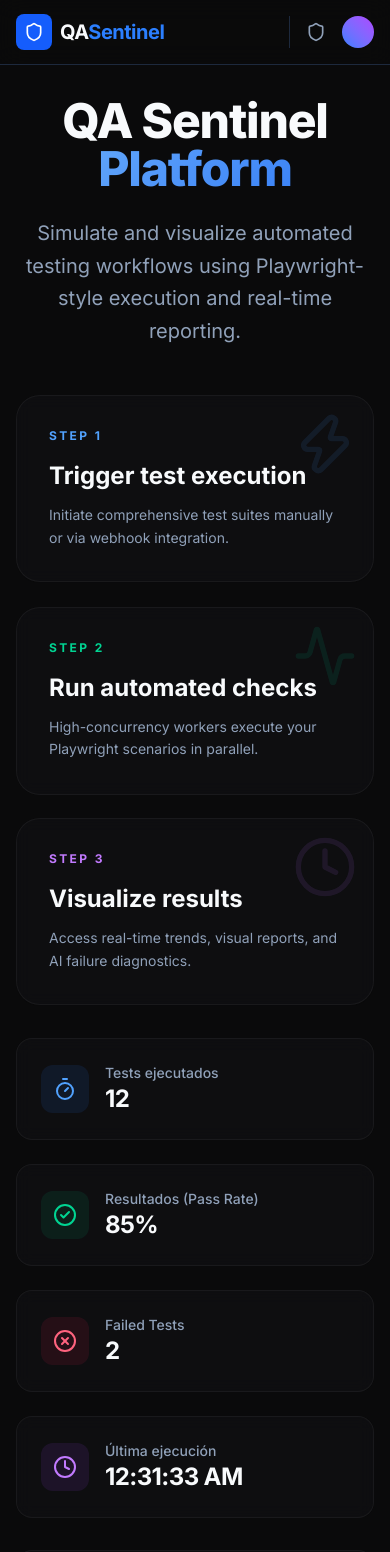
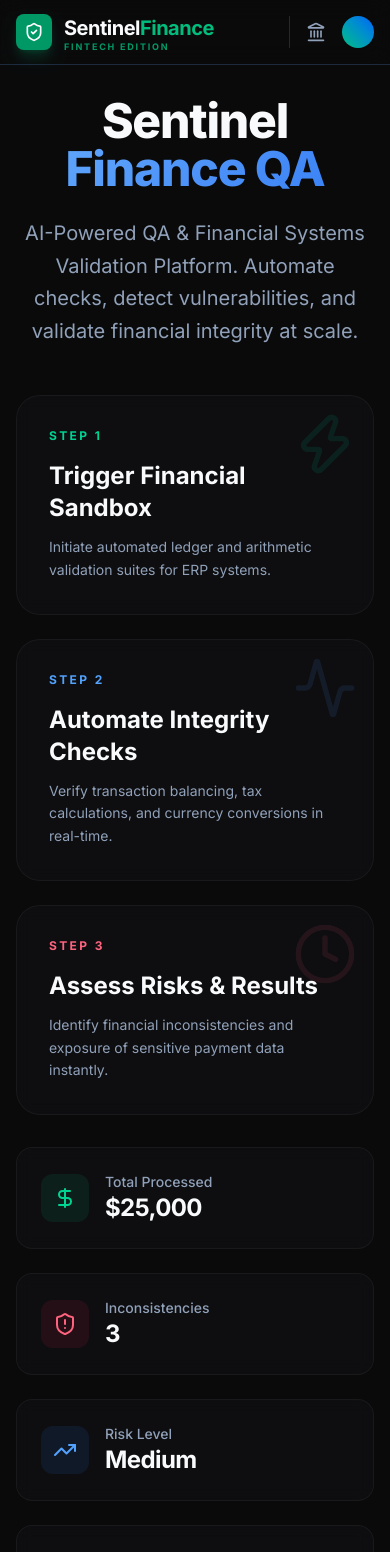
Before and after one commit to josemanuelsuarez110/qa-sentinel-platform, a Next.js app in the folder frontend/: page / in a window 390 px wide. Shown: the top 1552 px of the page. Built offline with nearby package versions, Linux system fonts and the light colour scheme; no server answers; the database is empty.

Commit message:
feat: complete rebranding to Sentinel Finance QA - AI-Powered Financial Validation Platform

```diff
--- a/frontend/src/app/page.tsx
+++ b/frontend/src/app/page.tsx
@@ -12,13 +12,12 @@
 
 export default function Dashboard() {
   const [stats, setStats] = useState({
-    totalRuns: 12,
-    passRate: 85,
-    failCount: 2,
-    avgDuration: "1.2s",
-    lastRunAt: new Date().toLocaleTimeString(),
-    activeWorkers: 0,
-    flakyTests: 0
+    totalRuns: 120,
+    passRate: 98,
+    totalAmount: 25000,
+    inconsistencies: 3,
+    riskLevel: 'Medium',
+    lastRunAt: new Date().toLocaleTimeString()
   })
   const [history, setHistory] = useState([])
   const [trends, setTrends] = useState([])
@@ -73,41 +72,41 @@
         {/* Hero Section */}
         <section className="text-center md:text-left max-w-4xl">
           <h1 className="text-5xl font-extrabold font-display tracking-tight lg:text-7xl mb-6">
-            QA Sentinel <span className="gradient-text">Platform</span>
+            Sentinel <span className="gradient-text">Finance QA</span>
           </h1>
           <p className="text-slate-400 text-xl leading-relaxed">
-            Simulate and visualize automated testing workflows <br className="hidden md:block" />
-            using Playwright-style execution and real-time reporting.
+            AI-Powered QA & Financial Systems Validation Platform. <br className="hidden md:block" />
+            Automate checks, detect vulnerabilities, and validate financial integrity at scale.
           </p>
         </section>
 
         {/* How It Works Section */}
         <section className="grid grid-cols-1 md:grid-cols-3 gap-6 pt-4">
+          <div className="glass group p-8 rounded-3xl border-t border-white/5 hover:border-emerald-500/50 transition-all duration-500 relative overflow-hidden">
+            <div className="absolute top-0 right-0 p-4 opacity-10 group-hover:opacity-20 transition-opacity">
+              <Zap className="w-16 h-16 text-emerald-400" />
+            </div>
+            <h4 className="text-xs font-bold text-emerald-400 uppercase tracking-[0.2em] mb-4">Step 1</h4>
+            <h3 className="text-2xl font-bold mb-3">Trigger Financial Sandbox</h3>
+            <p className="text-slate-400 text-sm leading-relaxed">Initiate automated ledger and arithmetic validation suites for ERP systems.</p>
+          </div>
+
           <div className="glass group p-8 rounded-3xl border-t border-white/5 hover:border-blue-500/50 transition-all duration-500 relative overflow-hidden">
             <div className="absolute top-0 right-0 p-4 opacity-10 group-hover:opacity-20 transition-opacity">
-              <Zap className="w-16 h-16 text-blue-400" />
+              <Activity className="w-16 h-16 text-blue-400" />
             </div>
-            <h4 className="text-xs font-bold text-blue-400 uppercase tracking-[0.2em] mb-4">Step 1</h4>
-            <h3 className="text-2xl font-bold mb-3">Trigger test execution</h3>
-            <p className="text-slate-400 text-sm leading-relaxed">Initiate comprehensive test suites manually or via webhook integration.</p>
+            <h4 className="text-xs font-bold text-blue-400 uppercase tracking-[0.2em] mb-4">Step 2</h4>
+            <h3 className="text-2xl font-bold mb-3">Automate Integrity Checks</h3>
+            <p className="text-slate-400 text-sm leading-relaxed">Verify transaction balancing, tax calculations, and currency conversions in real-time.</p>
           </div>
 
-          <div className="glass group p-8 rounded-3xl border-t border-white/5 hover:border-emerald-500/50 transition-all duration-500 relative overflow-hidden">
+          <div className="glass group p-8 rounded-3xl border-t border-white/5 hover:border-rose-500/50 transition-all duration-500 relative overflow-hidden">
             <div className="absolute top-0 right-0 p-4 opacity-10 group-hover:opacity-20 transition-opacity">
-              <Activity className="w-16 h-16 text-emerald-400" />
+              <Clock className="w-16 h-16 text-rose-400" />
             </div>
-            <h4 className="text-xs font-bold text-emerald-400 uppercase tracking-[0.2em] mb-4">Step 2</h4>
-            <h3 className="text-2xl font-bold mb-3">Run automated checks</h3>
-            <p className="text-slate-400 text-sm leading-relaxed">High-concurrency workers execute your Playwright scenarios in parallel.</p>
-          </div>
-
-          <div className="glass group p-8 rounded-3xl border-t border-white/5 hover:border-purple-500/50 transition-all duration-500 relative overflow-hidden">
-            <div className="absolute top-0 right-0 p-4 opacity-10 group-hover:opacity-20 transition-opacity">
-              <Clock className="w-16 h-16 text-purple-400" />
-            </div>
-            <h4 className="text-xs font-bold text-purple-400 uppercase tracking-[0.2em] mb-4">Step 3</h4>
-            <h3 className="text-2xl font-bold mb-3">Visualize results</h3>
-            <p className="text-slate-400 text-sm leading-relaxed">Access real-time trends, visual reports, and AI failure diagnostics.</p>
+            <h4 className="text-xs font-bold text-rose-400 uppercase tracking-[0.2em] mb-4">Step 3</h4>
+            <h3 className="text-2xl font-bold mb-3">Assess Risks & Results</h3>
+            <p className="text-slate-400 text-sm leading-relaxed">Identify financial inconsistencies and exposure of sensitive payment data instantly.</p>
           </div>
         </section>
 
@@ -160,16 +159,16 @@
           </h3>
           <div className="grid grid-cols-1 md:grid-cols-3 gap-8">
             <div className="space-y-2">
-              <h4 className="font-bold text-slate-200">QA automation demos</h4>
-              <p className="text-sm text-slate-400">Showcase comprehensive test suites to stakeholders with real-time visual feedback.</p>
+              <h4 className="font-bold text-slate-200 uppercase text-[10px] tracking-widest text-emerald-500">Fintech Dashboard</h4>
+              <p className="text-sm text-slate-400">Validate transaction integrity, tax calculations, and detect inconsistencies in banking endpoints.</p>
             </div>
             <div className="space-y-2">
-              <h4 className="font-bold text-slate-200">CI/CD testing pipelines</h4>
-              <p className="text-sm text-slate-400">Integrate seamless automated checks into your deployment workflows for zero-regression releases.</p>
+              <h4 className="font-bold text-slate-200 uppercase text-[10px] tracking-widest text-blue-500">ERP & SAP Migration</h4>
+              <p className="text-sm text-slate-400">Perform large-scale data reconciliation tests for enterprise financial migrations.</p>
             </div>
             <div className="space-y-2">
-              <h4 className="font-bold text-slate-200">UI regression validation</h4>
-              <p className="text-sm text-slate-400">Catch visual discrepancies and functional breakage across all device viewports automatically.</p>
+              <h4 className="font-bold text-slate-200 uppercase text-[10px] tracking-widest text-purple-500">Financial Security Audits</h4>
+              <p className="text-sm text-slate-400">Automatically scan for unauthorized payment endpoints and PII exposure in reports.</p>
             </div>
           </div>
         </section>
--- a/frontend/src/components/Header.tsx
+++ b/frontend/src/components/Header.tsx
@@ -1,30 +1,33 @@
-import { Beaker, Shield, Layers } from 'lucide-react'
+import { Beaker, Shield, Layers, ShieldCheck, Landmark } from 'lucide-react'
 
 export default function Header() {
   return (
     <header className="border-b border-slate-800 bg-[#0a0a0b]/50 backdrop-blur-md sticky top-0 z-50">
       <div className="max-w-7xl mx-auto px-4 sm:px-6 lg:px-8">
         <div className="flex justify-between items-center h-16">
-          <div className="flex items-center gap-2">
-            <div className="p-2 bg-blue-600 rounded-lg">
-              <Shield className="w-5 h-5 text-white" />
+          <div className="flex items-center gap-3">
+            <div className="p-2 bg-emerald-600 rounded-lg shadow-lg shadow-emerald-500/20">
+              <ShieldCheck className="w-5 h-5 text-white" />
             </div>
-            <span className="text-xl font-bold tracking-tight">QA<span className="text-blue-500">Sentinel</span></span>
+            <div className="flex flex-col leading-none">
+              <span className="text-xl font-bold tracking-tight">Sentinel<span className="text-emerald-500">Finance</span></span>
+              <span className="text-[9px] font-bold uppercase tracking-[0.2em] text-emerald-500/80">Fintech Edition</span>
+            </div>
           </div>
 
           <nav className="hidden md:flex space-x-8">
-            <a href="#" className="text-sm font-medium text-slate-300 hover:text-white transition-colors">Dashboard</a>
-            <a href="#" className="text-sm font-medium text-slate-400 hover:text-white transition-colors">Test Suites</a>
-            <a href="#" className="text-sm font-medium text-slate-400 hover:text-white transition-colors">Analytics</a>
-            <a href="#" className="text-sm font-medium text-slate-400 hover:text-white transition-colors">Settings</a>
+            <a href="#" className="text-sm font-medium text-slate-300 hover:text-white transition-colors">Risk Dashboard</a>
+            <a href="#" className="text-sm font-medium text-slate-400 hover:text-white transition-colors">Integrity Tasks</a>
+            <a href="#" className="text-sm font-medium text-slate-400 hover:text-white transition-colors">Financial Reports</a>
+            <a href="#" className="text-sm font-medium text-slate-400 hover:text-white transition-colors">Audits</a>
           </nav>
 
           <div className="flex items-center gap-4">
             <div className="h-8 w-[1px] bg-slate-800" />
-            <a href="https://github.com" target="_blank" rel="noreferrer" className="text-slate-400 hover:text-white">
-              <Shield className="w-5 h-5" />
+            <a href="#" className="text-slate-400 hover:text-white">
+              <Landmark className="w-5 h-5" />
             </a>
-            <div className="w-8 h-8 rounded-full bg-gradient-to-tr from-blue-500 to-purple-500" />
+            <div className="w-8 h-8 rounded-full bg-gradient-to-tr from-emerald-500 to-blue-600" />
           </div>
         </div>
       </div>
--- a/frontend/src/components/QuickActions.tsx
+++ b/frontend/src/components/QuickActions.tsx
@@ -1,7 +1,7 @@
 'use client'
 
 import { useState } from 'react'
-import { Zap, FileText, CheckCircle2, Loader2 } from 'lucide-react'
+import { Zap, FileText, CheckCircle2, Loader2, ShieldCheck, Landmark } from 'lucide-react'
 
 interface QuickActionsProps {
   onRefresh: () => void
@@ -16,7 +16,13 @@
     passed: number,
     failed: number,
     duration: string,
-    steps: string[]
+    steps: string[],
+    financialSummary?: {
+      totalTransactions: number,
+      totalAmount: number,
+      inconsistencies: number,
+      riskLevel: string
+    }
   } | null>(null)
   const [reportState, setReportState] = useState<'idle' | 'loading' | 'success'>('idle')
 
@@ -24,15 +30,17 @@
     setTriggerState('loading')
     setLastRun(null)
 
-    // Simulación de pasos secuenciales y delays según el feedback del usuario
-    setLoadingStep('Launching browser...')
-    await new Promise(r => setTimeout(r, 500))
-    setLoadingStep('Scanning DOM...')
+    // Simulación de pasos secuenciales según el enfoque FINTECH solicitado
+    setLoadingStep('Initializing Financial Sandbox...')
+    await new Promise(r => setTimeout(r, 600))
+    setLoadingStep('→ Validating Ledger Integrity...')
+    await new Promise(r => setTimeout(r, 900))
+    setLoadingStep('→ Checking Arithmetic Assertions...')
     await new Promise(r => setTimeout(r, 800))
-    setLoadingStep('Running assertions...')
-    await new Promise(r => setTimeout(r, 600))
-    setLoadingStep('→ DONE')
-    await new Promise(r => setTimeout(r, 200))
+    setLoadingStep('→ Analyzing Payment Endpoints...')
+    await new Promise(r => setTimeout(r, 1000))
+    setLoadingStep('→ Validation Complete')
+    await new Promise(r => setTimeout(r, 400))
 
     const start = Date.now()
     try {
@@ -51,11 +59,17 @@
         passed: 10,
         failed: 2,
         duration: '1.4s',
+        financialSummary: {
+          totalTransactions: 120,
+          totalAmount: 25000,
+          inconsistencies: 3,
+          riskLevel: "medium"
+        },
         steps: [
-          "Launching browser",
-          "Scanning DOM",
-          "Running assertions",
-          "Finalizing report"
+          "Ledger integrity verified",
+          "Tax arithmetic assertions passed",
+          "Banking reconciliation matched",
+          "No auth-less payment endpoints found"
         ]
       })
       setTimeout(() => { setTriggerState('idle'); onRefresh() }, 8000)
@@ -69,11 +83,17 @@
         passed: 10,
         failed: 2,
         duration: '1.4s',
+        financialSummary: {
+          totalTransactions: 120,
+          totalAmount: 25000,
+          inconsistencies: 3,
+          riskLevel: "medium"
+        },
         steps: [
-          "Launching browser",
-          "Scanning DOM",
-          "Running assertions",
-          "Finalizing report"
+          "Ledger integrity verified",
+          "Tax arithmetic assertions passed",
+          "Banking reconciliation matched",
+          "No auth-less payment endpoints found"
         ]
       })
       setTimeout(() => setTriggerState('idle'), 8000)
@@ -87,15 +107,15 @@
     // Genera un reporte básico en JSON y lo descarga
     const reportData = {
       generatedAt: new Date().toISOString(),
-      platform: 'QA Sentinel',
-      summary: 'Self-Healing QA Report',
-      note: 'Conecta el backend en Render para generar reportes con datos reales.'
+      platform: 'Sentinel Finance QA',
+      summary: 'Financial Systems Integrity Report',
+      note: 'Auditor-ready documentation of ledger and transaction validation.'
     }
     const blob = new Blob([JSON.stringify(reportData, null, 2)], { type: 'application/json' })
     const url = URL.createObjectURL(blob)
     const a = document.createElement('a')
     a.href = url
-    a.download = `qa-report-${Date.now()}.json`
+    a.download = `finance-audit-${Date.now()}.json`
     a.click()
     URL.revokeObjectURL(url)
 
@@ -105,24 +125,24 @@
 
   return (
     <div className="glass p-6 rounded-2xl">
-      <h3 className="text-lg font-semibold mb-4">Quick Actions</h3>
+      <h3 className="text-lg font-semibold mb-4 text-emerald-500">Finance Integrity Actions</h3>
       <div className="space-y-3">
         <button
           id="trigger-smoke-suite"
           onClick={handleTriggerSuite}
           disabled={triggerState === 'loading'}
-          className="group relative w-full py-3.5 bg-blue-600 hover:bg-blue-500 disabled:bg-blue-800 disabled:cursor-not-allowed transition-all duration-300 rounded-xl font-bold text-sm flex items-center justify-center gap-3 active:scale-[0.97] overflow-hidden shadow-lg shadow-blue-500/20"
+          className="group relative w-full py-3.5 bg-emerald-600 hover:bg-emerald-500 disabled:bg-emerald-800 disabled:cursor-not-allowed transition-all duration-300 rounded-xl font-bold text-sm flex items-center justify-center gap-3 active:scale-[0.97] overflow-hidden shadow-lg shadow-emerald-500/20"
         >
           {/* Background Pulse during loading */}
           {triggerState === 'loading' && (
-            <div className="absolute inset-0 bg-blue-400/20 animate-pulse" />
+            <div className="absolute inset-0 bg-emerald-400/20 animate-pulse" />
           )}
 
           <div className="relative flex items-center justify-center gap-2 transition-all duration-300">
             {triggerState === 'idle' && !lastRun && (
               <>
-                <Zap className="w-5 h-5 group-hover:scale-110 transition-transform" />
-                <span>Run Demo Test</span>
+                <ShieldCheck className="w-5 h-5 group-hover:scale-110 transition-transform" />
+                <span>Trigger Financial Audit</span>
               </>
             )}
 
@@ -154,7 +174,7 @@
                   <span className="font-bold tracking-tight">
                     {lastRun?.status}
                   </span>
-                  <span className="text-blue-100/60 text-xs font-medium bg-white/10 px-2 py-0.5 rounded-full">
+                  <span className="text-emerald-100/60 text-xs font-medium bg-white/10 px-2 py-0.5 rounded-full">
                     {lastRun?.duration}
                   </span>
                 </div>
@@ -165,7 +185,23 @@
                       <span className="text-emerald-400">Pass: {lastRun.passed}</span>
                       <span className="text-rose-400">Fail: {lastRun.failed}</span>
                     </div>
-                    {/* Log de pasos solicitado por el usuario */}
+
+                    {/* Resumen Financiero solicitado */}
+                    {lastRun.financialSummary && (
+                      <div className="w-full mt-2 p-2 bg-emerald-500/5 border border-emerald-500/20 rounded-lg text-[9px] text-emerald-100/70">
+                        <p className="font-bold flex justify-between uppercase tracking-tighter mb-1 border-b border-emerald-500/20 pb-1 text-emerald-400">
+                          Financial Summary
+                        </p>
+                        <div className="grid grid-cols-2 gap-x-4 gap-y-0.5">
+                          <span className="flex justify-between">Total Tx: <b className="text-emerald-400">{lastRun.financialSummary.totalTransactions}</b></span>
+                          <span className="flex justify-between">Amount: <b className="text-emerald-400">${lastRun.financialSummary.totalAmount.toLocaleString()}</b></span>
+                          <span className="flex justify-between">Inconsist.: <b className="text-rose-400">{lastRun.financialSummary.inconsistencies}</b></span>
+                          <span className="flex justify-between">Risk: <b className={lastRun.financialSummary.riskLevel === 'medium' ? 'text-amber-400' : 'text-emerald-400'}>{lastRun.financialSummary.riskLevel}</b></span>
+                        </div>
+                      </div>
+                    )}
+
+                    {/* Log de pasos */}
                     <div className="flex flex-col items-center mt-1 border-t border-white/5 pt-1 w-full">
                       {lastRun.steps.map((step, i) => (
                         <p key={i} className="text-[9px] text-slate-500 font-mono leading-tight">
@@ -180,7 +216,7 @@
 
             {triggerState === 'error' && (
               <span className="text-rose-200 flex items-center gap-2 animate-shake">
-                <Zap className="w-4 h-4" /> Error — Backend Offline
+                <Landmark className="w-4 h-4" /> Audit Failed — Service Offline
               </span>
             )}
           </div>
@@ -192,9 +228,9 @@
           disabled={reportState === 'loading'}
           className="w-full py-2.5 bg-slate-800 hover:bg-slate-700 disabled:opacity-60 transition-all rounded-xl font-medium text-sm flex items-center justify-center gap-2"
         >
-          {reportState === 'idle' && <><FileText className="w-4 h-4" /> Generate AI Report</>}
-          {reportState === 'loading' && <><Loader2 className="w-4 h-4 animate-spin" /> Generating...</>}
-          {reportState === 'success' && <><CheckCircle2 className="w-4 h-4 text-emerald-300" /> Report Downloaded!</>}
+          {reportState === 'idle' && <><FileText className="w-4 h-4" /> Download Audit Report</>}
+          {reportState === 'loading' && <><Loader2 className="w-4 h-4 animate-spin" /> Compiling Audit...</>}
+          {reportState === 'success' && <><CheckCircle2 className="w-4 h-4 text-emerald-300" /> Report Saved!</>}
         </button>
       </div>
     </div>
--- a/frontend/src/components/StatsOverview.tsx
+++ b/frontend/src/components/StatsOverview.tsx
@@ -1,10 +1,11 @@
-import { CheckCircle2, XCircle, Clock, Timer } from 'lucide-react'
+import { CheckCircle2, AlertTriangle, Clock, Landmark, DollarSign, TrendingUp, ShieldAlert } from 'lucide-react'
 
 export type Stats = {
   totalRuns: number
   passRate: number
-  failCount: number
-  avgDuration?: string
+  totalAmount?: number
+  inconsistencies?: number
+  riskLevel?: string
   lastRunAt?: string
 }
 
@@ -14,10 +15,34 @@
 
 export default function StatsOverview({ stats }: StatsOverviewProps) {
   const displayStats = [
-    { label: 'Tests ejecutados', value: stats?.totalRuns?.toLocaleString() ?? '0', icon: Timer, color: 'text-blue-400', bg: 'bg-blue-500/10' },
-    { label: 'Resultados (Pass Rate)', value: `${stats?.passRate ?? 0}%`, icon: CheckCircle2, color: 'text-emerald-400', bg: 'bg-emerald-500/10' },
-    { label: 'Failed Tests', value: (stats?.failCount ?? 0).toString(), icon: XCircle, color: 'text-rose-400', bg: 'bg-rose-500/10' },
-    { label: 'Última ejecución', value: stats?.lastRunAt ?? '--:--', icon: Clock, color: 'text-purple-400', bg: 'bg-purple-500/10' },
+    {
+      label: 'Total Processed',
+      value: stats?.totalAmount ? `$${stats.totalAmount.toLocaleString()}` : '$0',
+      icon: DollarSign,
+      color: 'text-emerald-400',
+      bg: 'bg-emerald-500/10'
+    },
+    {
+      label: 'Inconsistencies',
+      value: (stats?.inconsistencies ?? 0).toString(),
+      icon: ShieldAlert,
+      color: 'text-rose-400',
+      bg: 'bg-rose-500/10'
+    },
+    {
+      label: 'Risk Level',
+      value: stats?.riskLevel ?? 'Low',
+      icon: TrendingUp,
+      color: stats?.riskLevel === 'High' ? 'text-rose-500' : 'text-blue-400',
+      bg: 'bg-blue-500/10'
+    },
+    {
+      label: 'Last Audit',
+      value: stats?.lastRunAt ?? '--:--',
+      icon: Clock,
+      color: 'text-purple-400',
+      bg: 'bg-purple-500/10'
+    },
   ]
 
   return (
```
Also changed, not shown: frontend/src/components/SmartInsights.tsx (+16 -17 lines).
